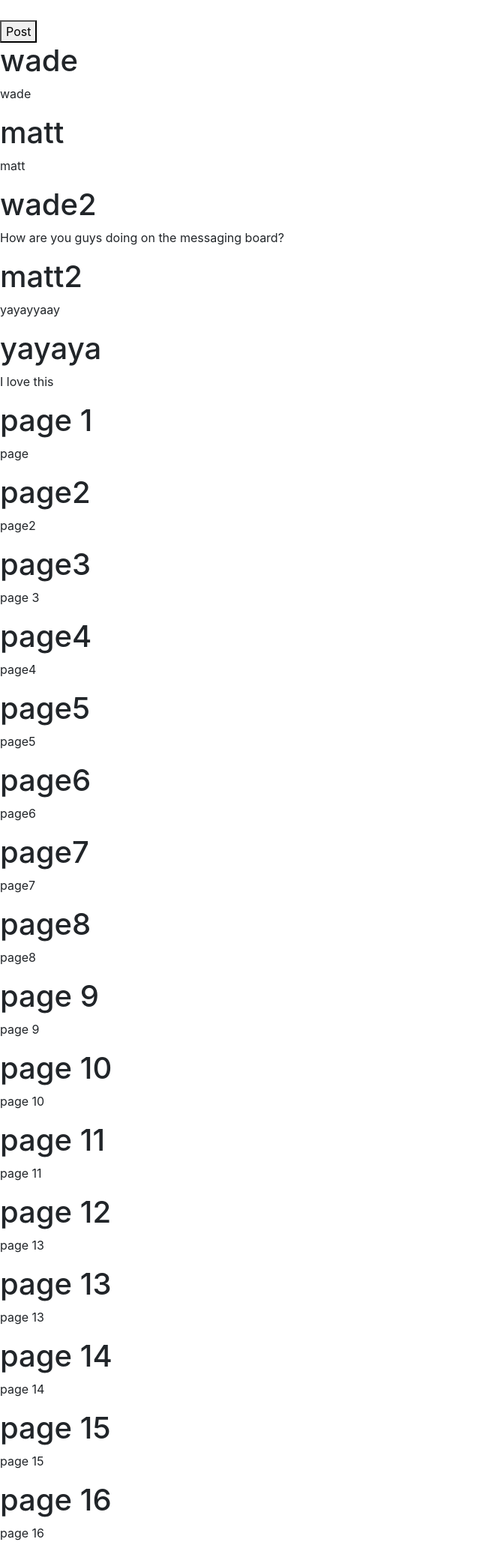
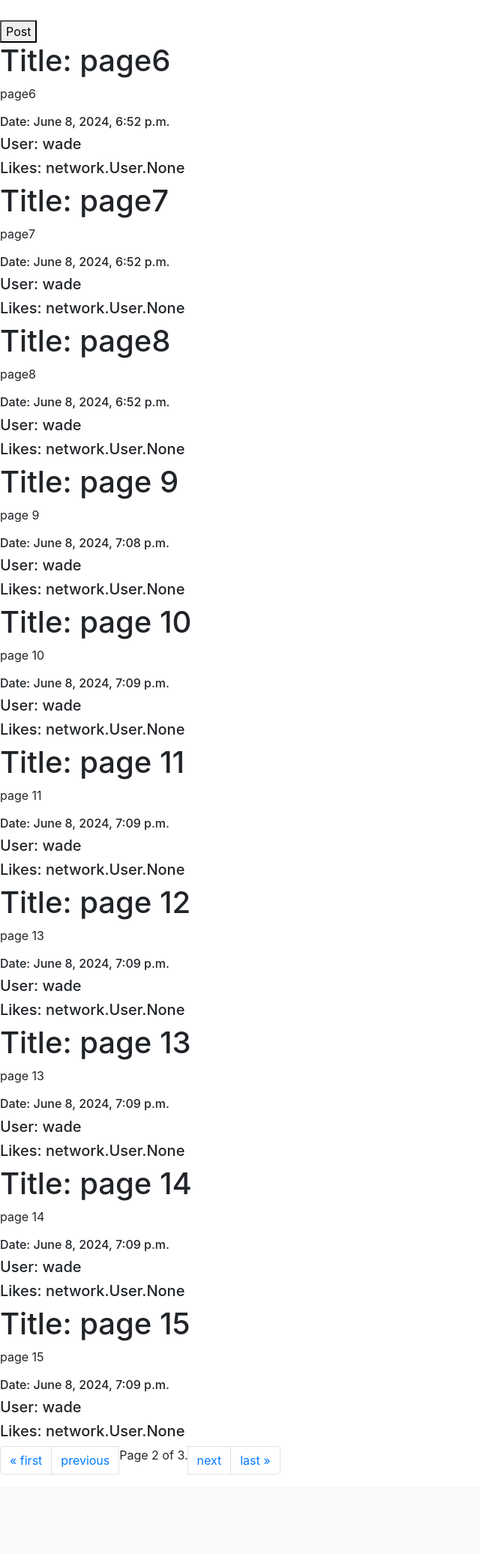
Before and after one commit to Huzzabari/https---github.com-Huzzabari-network, a Django app: page /?page=2 in a window 1280 px wide. Shown: the part 356-2429 px from the top of the page at 75% size, without its empty margins (0-640 px from the left). After the commit the page ends 2323 px from the top, so only its background shows below. Run offline with Django 3.2, Linux system fonts and the light colour scheme; a user stored in the database is signed in; data comes from the database, SQL or seed files in the repository; both versions use the stored data as it was after the commit; some libraries are stand-ins or nearby versions.

Commit message:
pagination implemented

```diff
--- a/network/forms.py
+++ b/network/forms.py
@@ -1,6 +1,5 @@
 from django import forms
 from .models import Posts
-
 
 
 
--- a/network/static/network/styles.css
+++ b/network/static/network/styles.css
@@ -0,0 +1,4 @@
+.Post{
+    align-content: center;
+    align-self: flex-end;
+}
--- a/network/templates/network/index.html
+++ b/network/templates/network/index.html
@@ -1,6 +1,14 @@
 {% extends "network/layout.html" %}
 
 {% block body %}
+
+{% if messages %}
+        <ul class="messages">
+            {% for message in messages %}
+                <li{% if message.tags %} class="{{ message.tags }}"{% endif %}>{{ message }}</li>
+            {% endfor %}
+        </ul>
+{% endif %}
 
 <form method="POST">
     {% csrf_token %}
@@ -8,10 +16,34 @@
     <button type="submit">Post</button>
 </form>
 
-{% for post in posts %}
-{% csrf_token %}
-<h1>{{post.post_title}}</h1>
-<p>{{post.post_text}}</p>
+{% for page in page_obj %}
+<div class="Post">
+<h1>Title: {{page.post_title}}</h1>
+<p>{{page.post_text}}</p>
+<h6>Date: {{page.post_date}}</h6>
+<h5>User: {{page.user}}</h5>
+<h5>Likes: {{page.likes}}</h5>
+</div>
 {% endfor %}
+<nav aria-label="Page navigation">
+    <ul class="pagination">
+        {% if page_obj.has_previous %}
+            <li class="page-item"><a href="?page=1" class="page-link">&laquo; first</a></li>
+            <li class="page-item"><a href="?page={{ page_obj.previous_page_number }}" class="page-link">previous</a></li>
+        {% endif %}
+        <li>
+        <span class="pagination">
+            Page {{ page_obj.number }} of {{ page_obj.paginator.num_pages }}.
+        </span>
+        </li>
+
+
+        {% if page_obj.has_next %}
+        <li class="page-item"><a href="?page={{ page_obj.next_page_number }}" class="page-link">next</a></li>
+        <li class="page-item"><a href="?page={{ page_obj.paginator.num_pages }}" class="page-link">last &raquo;</a></li>
+
+        {% endif %}
+    </ul>
+    </nav>
 
 {% endblock %}
--- a/network/views.py
+++ b/network/views.py
@@ -1,32 +1,35 @@
+from django.core.paginator import Paginator
 from django.contrib import messages
 from .forms import PostForm, EditForm
 from .models import Profile, Posts, User
+from django.contrib.auth.decorators import login_required
 from django.contrib.auth import authenticate, login, logout
 from django.db import IntegrityError
 from django.http import HttpResponse, HttpResponseRedirect
-from django.shortcuts import render
+from django.shortcuts import render, redirect
 from django.urls import reverse
 
-from .models import User
 
 
+@login_required(login_url='login')
 def index(request):
     form1=PostForm()
-    if request.method=="GET":
-        posts=Posts.objects.all()
-        return render(request, "network/index.html", {'form1':form1, 'posts':posts})
+    if request.method=="POST":
+        form1 = PostForm(request.POST)
+        if form1.is_valid():
+            post = form1.save(commit=False)
+            post.user = request.user
+            post.save()
+            messages.success(request, 'Post created successfully!')
+            return redirect('index')
+        else:
+            messages.warning(request, 'Issue with form!')
 
-    elif request.method=="POST":
-        if 'form1' in request.POST:
-            form1 = PostForm(request.POST)
-            if form1.is_valid():
-                post = form1.save(commit=False)
-                post.user = request.user
-                post.save()
-            else:
-                messages.warning(request, 'Issue with form!')
     posts=Posts.objects.all()
-    return render(request, "network/index.html", {'form1':form1, 'posts':posts})
+    p=Paginator(posts,10)
+    page_number=request.GET.get('page')
+    page_obj=p.get_page(page_number)
+    return render(request, "network/index.html", {'form1':form1, 'page_obj':page_obj})
 
 
 
```
Also changed, not shown: db.sqlite3.
